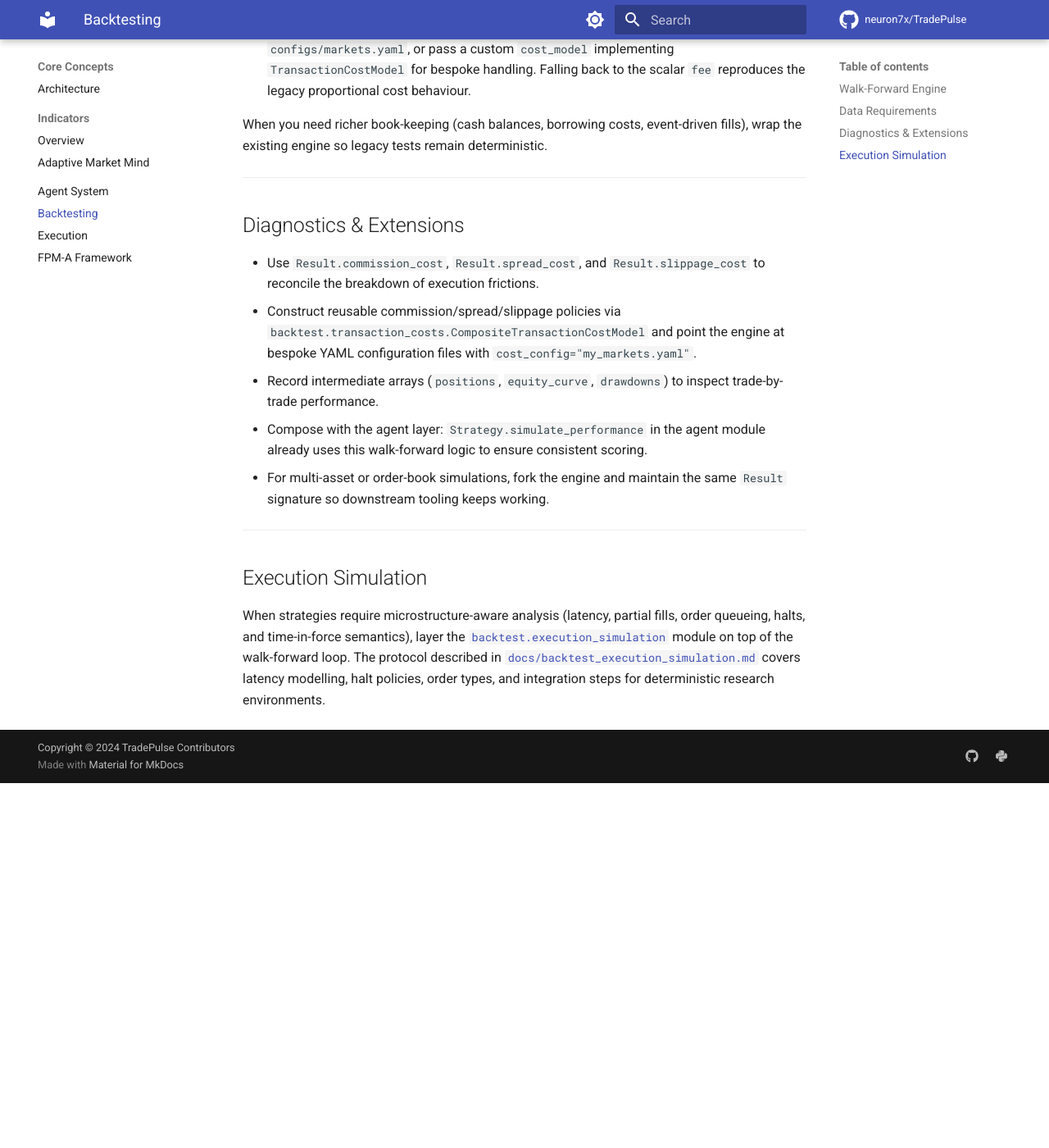
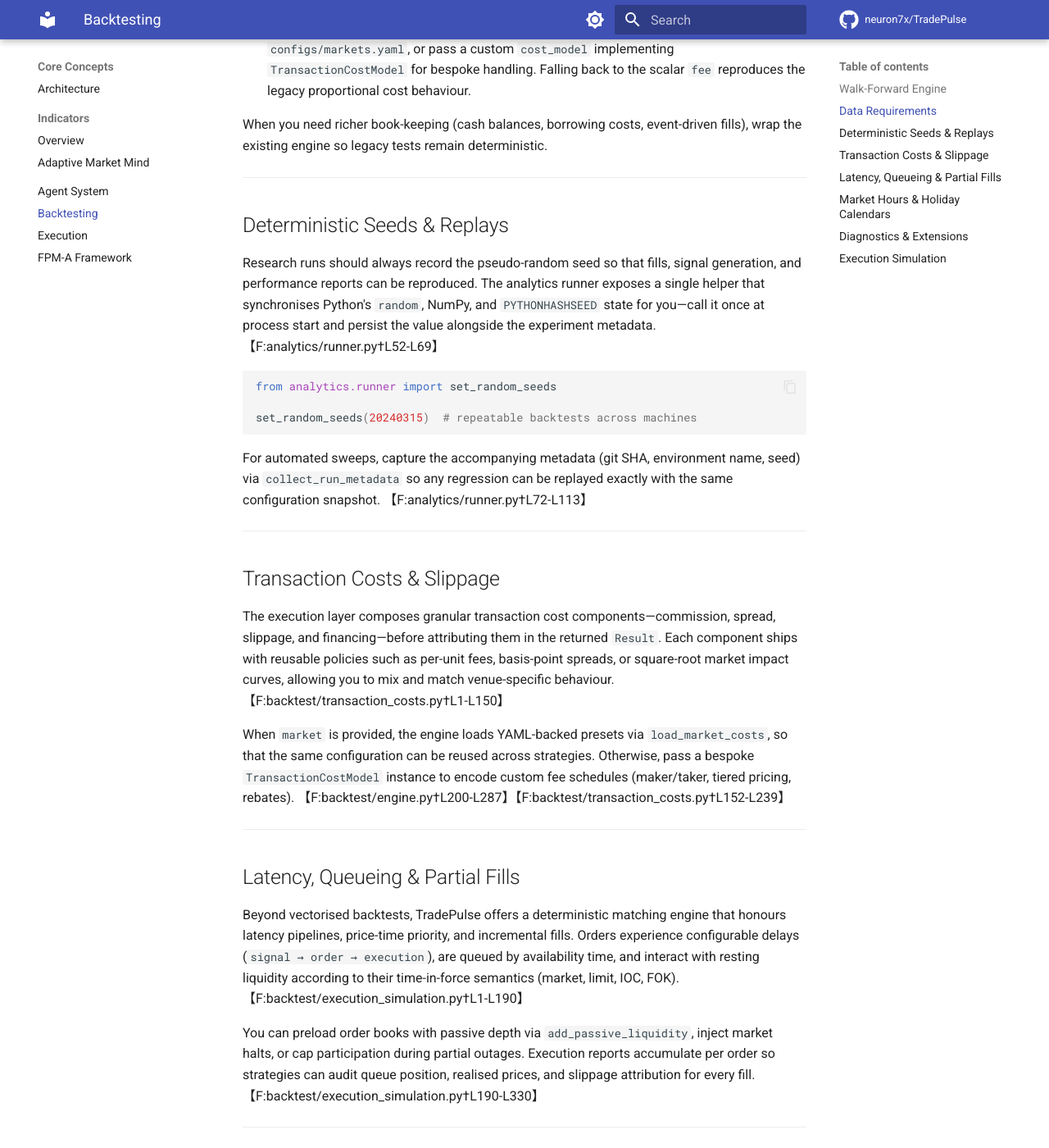
Before and after one commit to neuron7x/TradePulse, an MkDocs documentation site: the page built from docs/backtest.md, in a window 1280 px wide and 1400 px high, scrolled down 1241 px. Shown: the whole window at 82% size. Built offline with MkDocs 1.6.1 and Material for MkDocs 9.7.7, drawn with Linux system fonts in a browser that asks for light colours; comment, search, counter and statistics services are not loaded; the version menu is left out; before the commit the page ends 2196 px from its top, so only the background shows below that; some of the changed text lies outside the part shown.

Commit message:
docs: document advanced backtest mechanics

````diff
--- a/docs/backtest.md
+++ b/docs/backtest.md
@@ -56,6 +56,72 @@ fills), wrap the existing engine so legacy tests remain deterministic.
 
 ---
 
+## Deterministic Seeds & Replays
+
+Research runs should always record the pseudo-random seed so that fills, signal
+generation, and performance reports can be reproduced. The analytics runner
+exposes a single helper that synchronises Python's `random`, NumPy, and
+`PYTHONHASHSEED` state for you—call it once at process start and persist the
+value alongside the experiment metadata. 【F:analytics/runner.py†L52-L69】
+
+```python
+from analytics.runner import set_random_seeds
+
+set_random_seeds(20240315)  # repeatable backtests across machines
+```
+
+For automated sweeps, capture the accompanying metadata (git SHA, environment
+name, seed) via `collect_run_metadata` so any regression can be replayed exactly
+with the same configuration snapshot. 【F:analytics/runner.py†L72-L113】
+
+---
+
+## Transaction Costs & Slippage
+
+The execution layer composes granular transaction cost components—commission,
+spread, slippage, and financing—before attributing them in the returned
+`Result`. Each component ships with reusable policies such as per-unit fees,
+basis-point spreads, or square-root market impact curves, allowing you to mix
+and match venue-specific behaviour. 【F:backtest/transaction_costs.py†L1-L150】
+
+When `market` is provided, the engine loads YAML-backed presets via
+`load_market_costs`, so that the same configuration can be reused across
+strategies. Otherwise, pass a bespoke `TransactionCostModel` instance to encode
+custom fee schedules (maker/taker, tiered pricing, rebates). 【F:backtest/engine.py†L200-L287】【F:backtest/transaction_costs.py†L152-L239】
+
+---
+
+## Latency, Queueing & Partial Fills
+
+Beyond vectorised backtests, TradePulse offers a deterministic matching engine
+that honours latency pipelines, price-time priority, and incremental fills.
+Orders experience configurable delays (`signal → order → execution`), are queued
+by availability time, and interact with resting liquidity according to their
+time-in-force semantics (market, limit, IOC, FOK). 【F:backtest/execution_simulation.py†L1-L190】
+
+You can preload order books with passive depth via `add_passive_liquidity`,
+inject market halts, or cap participation during partial outages. Execution
+reports accumulate per order so strategies can audit queue position, realised
+prices, and slippage attribution for every fill. 【F:backtest/execution_simulation.py†L190-L330】
+
+---
+
+## Market Hours & Holiday Calendars
+
+Backtests automatically respect venue trading sessions through the
+`MarketCalendar` abstraction. Calendars can be sourced from
+`exchange_calendars` (for exchanges such as XNYS, XNAS, CMES) or created
+manually for bespoke venues, and each exposes DST-aware timezone conversion and
+holiday/weekend closures. 【F:core/data/timeutils.py†L15-L149】
+
+Use `is_market_open(timestamp, market)` to gate order generation, or
+`convert_timestamp` / `to_utc` to align historical bars captured in local time
+with UTC analytics. DST transitions and overnight futures sessions are handled
+via the underlying exchange metadata, ensuring realistic behaviour across
+holiday boundaries. 【F:core/data/timeutils.py†L139-L229】
+
+---
+
 ## Diagnostics & Extensions
 
 - Use `Result.commission_cost`, `Result.spread_cost`, and
````
